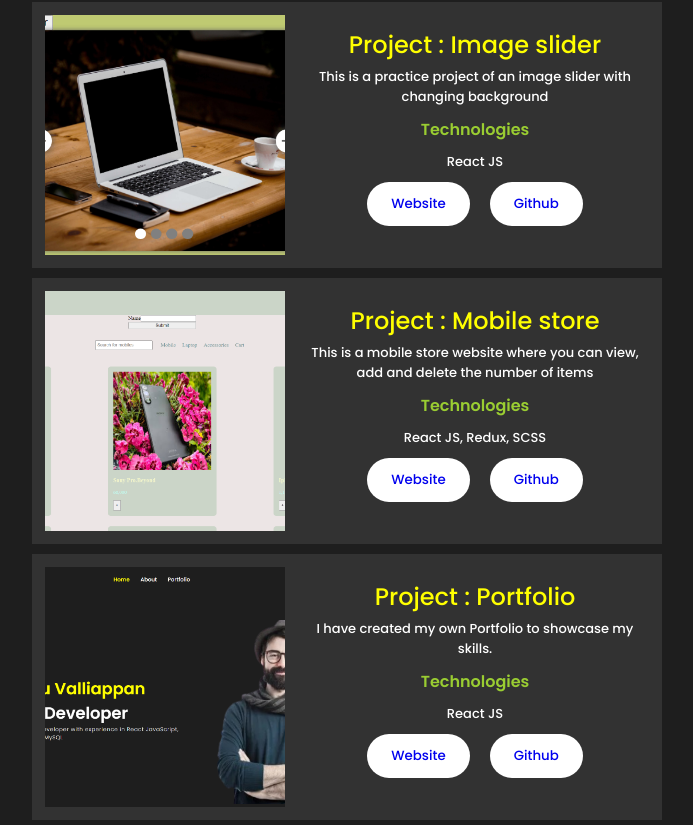
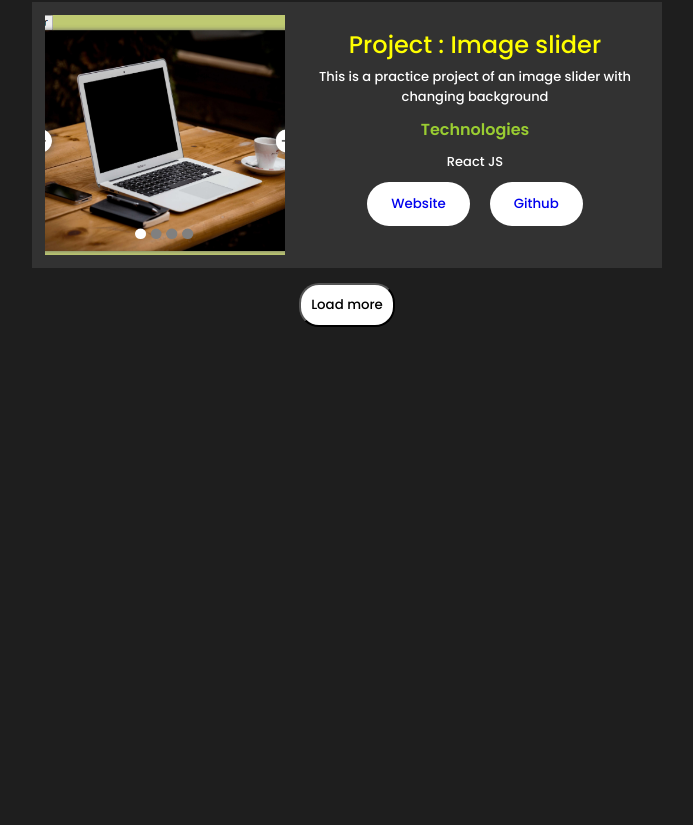
Before and after one commit to RamuLincoln/Portfolio, a React (Create React App) app: page / in a window 1280 px wide. Shown: the part 1948-2773 px from the top of the page, without its empty margins (293-986 px from the left). After the commit the page ends 2285 px from the top, so only its background shows below. Built offline with nearby package versions, Linux system fonts and the light colour scheme; the HTML template or start-up script is replaced by a standard one.

Commit message:
load more

```diff
--- a/src/Components/Works/Works.css
+++ b/src/Components/Works/Works.css
@@ -58,3 +58,10 @@
 .btn {
     margin: 10px;
 }
+.lmbtn {
+    background-color: white;
+    margin: 10px;
+    padding: 10px;
+    border-radius: 20px;
+    cursor: pointer;
+}
--- a/src/Components/Works/Works.js
+++ b/src/Components/Works/Works.js
@@ -1,69 +1,52 @@
-import React from 'react';
+import React, { useEffect, useState } from 'react';
 import './Works.css';
-import rps from './rps.png';
-import phone from './phone.png';
-import slider from './slider.png';
-import pf from './pf1.png';
+import data from './workdata';
 
 const Works = () => {
+//useState
+    const [count, setCount] = useState(2);
+    const [disablebtn, setDisablebtn] = useState(false);
+
+    const slice = data.slice(0,count);
+//function for load more by 2
+    function loadmore() {
+        setCount(count + count)
+    }
+//if projects reached it length load more button will disable
+    useEffect(()=>{
+        if (data.length === slice.length) setDisablebtn(true);
+    },[slice.length]);
+
   return (
+    <div>
     <section id='Works'>
         <h2 className='workstitle'>My Portfolio</h2>
         <div className='worksImgs'>
-            <div className='workscontent'>
-                <img src={rps} alt='QRcode' className='worksImg' />
-                <div className='worksdesc'>
-                    <div className='worktitle'>Project : Rock paper scissors</div>
-                    <div className='workpara'>This is a practice project of rock paper scissors game from frontend mentor</div>
-                    <div className='worktech'>Technologies</div>
-                    <div className='workpara'>React JS, CSS</div>
-                    <div className='workllinks'>
-                        <button className='btn'><a href='https://ramu-rockpaperscissor-game.netlify.app/' rel="noreferrer" target="_blank">Website</a></button>
-                        <button className='btn'><a href='https://github.com/RamuLincoln/game/tree/main/game' rel="noreferrer" target="_blank">Github</a></button>
+            {slice.map((item,index)=>{
+                return(
+                    <div className='workscontent'>
+                    <img src={item.image} alt='QRcode' className='worksImg' />
+                        <div className='worksdesc'>
+                            <div className='worktitle'>{item.worktitle}</div>
+                            <div className='workpara'>{item.workdesc}</div>
+                            <div className='worktech'>{item.worktech}</div>
+                            <div className='workpara'>{item.workpara}</div>
+                            <div className='workllinks'>
+                                <button className='btn'><a href={item.web} rel="noreferrer" target="_blank">Website</a></button>
+                                <button className='btn'><a href={item.github} rel="noreferrer" target="_blank">Github</a></button>
+                            </div>
+                        </div>
                     </div>
-                </div>
-            </div>
-            <div className='workscontent'>
-                <img src={slider} alt='phone' className='worksImg' />
-                <div className='worksdesc'>
-                    <div className='worktitle'>Project : Image slider</div>
-                    <div className='workpara'>This is a practice project of an image slider with changing background</div>
-                    <div className='worktech'>Technologies</div>
-                    <div className='workpara'>React JS</div>
-                    <div className='workllinks'>
-                        <button className='btn'><a href='https://ramu-image-slider.netlify.app/' rel="noreferrer" target="_blank">Website</a></button>
-                        <button className='btn'><a href='https://github.com/RamuLincoln/project' rel="noreferrer" target="_blank">Github</a></button>
-                    </div>
-                </div>
-            </div>
-            <div className='workscontent'>
-                <img src={phone} alt='phone' className='worksImg' />
-                <div className='worksdesc'>
-                    <div className='worktitle'>Project : Mobile store</div>
-                    <div className='workpara'>This is a mobile store website where you can view, add and delete the number of items</div>
-                    <div className='worktech'>Technologies</div>
-                    <div className='workpara'>React JS, Redux, SCSS</div>
-                    <div className='workllinks'>
-                        <button className='btn'><a href='https://ramu-phone-site.netlify.app/' rel="noreferrer" target="_blank">Website</a></button>
-                        <button className='btn'><a href='https://github.com/RamuLincoln/react' rel="noreferrer" target="_blank">Github</a></button>
-                    </div>
-                </div>
-            </div>
-            <div className='workscontent'>
-                <img src={pf} alt='portfolio' className='worksImg' />
-                <div className='worksdesc'>
-                    <div className='worktitle'>Project : Portfolio</div>
-                    <div className='workpara'>I have created my own Portfolio to showcase my skills. </div>
-                    <div className='worktech'>Technologies</div>
-                    <div className='workpara'>React JS</div>
-                    <div className='workllinks'>
-                        <button className='btn'><a href='https://ramu-port-folio.netlify.app' rel="noreferrer" target="_blank">Website</a></button>
-                        <button className='btn'><a href='https://github.com/RamuLincoln/Portfolio' rel="noreferrer" target="_blank">Github</a></button>
-                    </div>
-                </div>
-            </div>
+                    )
+                })}
         </div>
+
+{/* button for load more */}
+        {disablebtn ? <p>Thanks</p> : <button disabled={disablebtn} onClick={loadmore} className='lmbtn'>
+            Load more
+        </button>}
     </section>
+    </div>
   )
 }
 
--- /dev/null
+++ b/src/Components/Works/workdata.js
@@ -0,0 +1,48 @@
+
+const data = [
+    {
+        "Id" : 1,
+        "image" : require('./rps.png'),
+        "worktitle" : "Project : Rock paper scissors",
+        "workdesc" : "This is a practice project of rock paper scissors game from frontend mentor",
+        "worktech" : "Technologies",
+        "workpara" : "React JS, CSS",
+        "web" : "https://ramu-rockpaperscissor-game.netlify.app/",
+        "github" : "https://github.com/RamuLincoln/game/tree/main/game"
+
+    },
+    {
+        "Id" : 2,
+        "image" : require('./slider.png'),
+        "worktitle" : "Project : Image slider",
+        "workdesc" : "This is a practice project of an image slider with changing background",
+        "worktech" : "Technologies",
+        "workpara" : "React JS",
+        "web" : "https://ramu-image-slider.netlify.app/",
+        "github" : "https://github.com/RamuLincoln/project"
+
+    },
+    {
+        "Id" : 3,
+        "image" : require('./phone.png'),
+        "worktitle" : "Project : Mobile store",
+        "workdesc" : "This is a mobile store website where you can view, add and delete the number of items",
+        "worktech" : "Technologies",
+        "workpara" : "React JS, Redux, SCSS",
+        "web" : "https://ramu-phone-site.netlify.app/",
+        "github" : "https://github.com/RamuLincoln/react"
+
+    },
+    {
+        "Id" : 4,
+        "image" : require('./pf1.png'),
+        "worktitle" : "Project : Portfolio",
+        "workdesc" : "I have created my own Portfolio to showcase my skills",
+        "worktech" : "Technologies",
+        "workpara" : "React JS",
+        "web" : "https://ramu-port-folio.netlify.app",
+        "github" : "https://github.com/RamuLincoln/Portfolio"
+
+    }
+]
+export default data;
--- a/src/Components/skills/Skills.js
+++ b/src/Components/skills/Skills.js
@@ -3,8 +3,10 @@ import './Skills.css';
 import data from "./data";
 
 const Skills = () => {
+//useState
   const [selected, setSelected] = useState(null);
 
+//show the skills depends on the item clicked
   function handleClick(Id){
     setSelected(Id === selected ? null : Id)
   }
```
